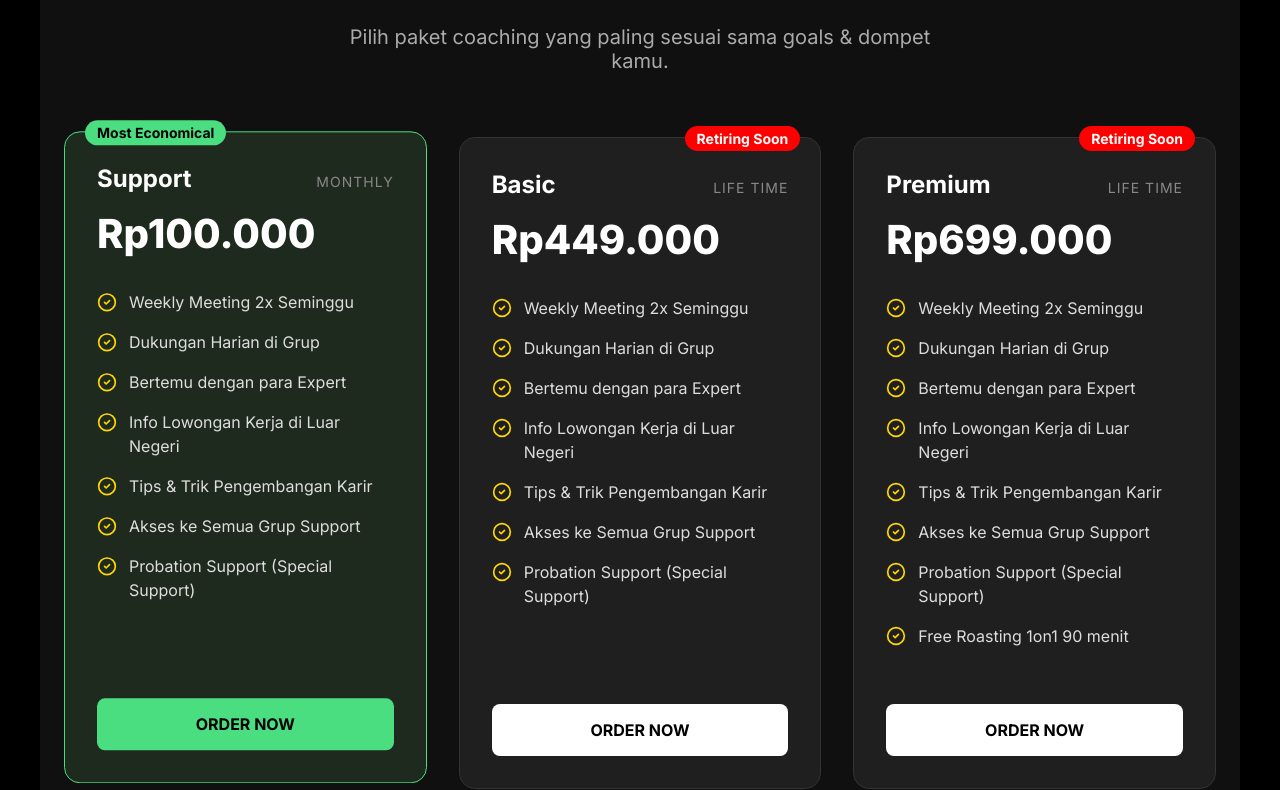
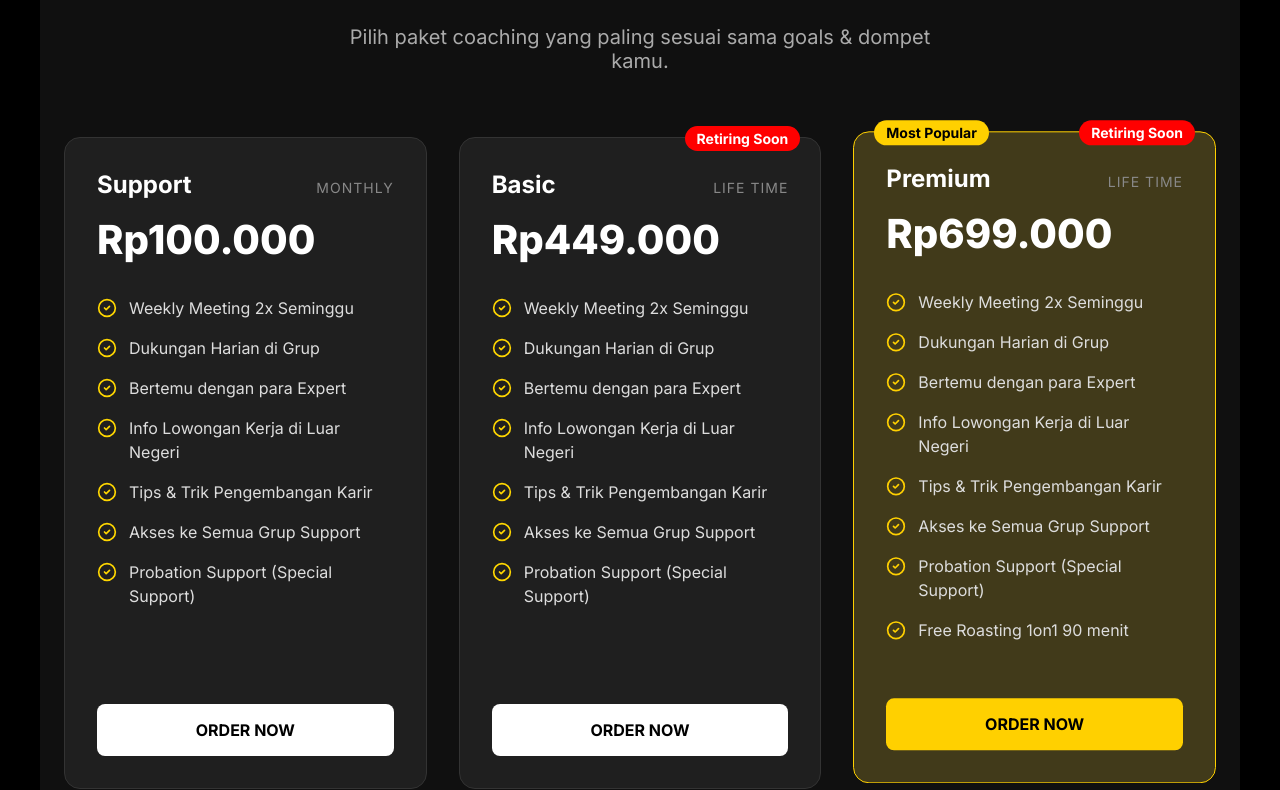
Before and after one commit to alvianzf/learnwithandi.com, a Next.js app: page / in a window 1280 px wide. Shown: the part 8518-9308 px from the top of the page. Built offline with nearby package versions, Linux system fonts and the light colour scheme.

Commit message:
feat: add dynamic highlight color support to OfferSection plans via CSS variables

```diff
--- a/src/components/sections/marketing/OfferSection.module.css
+++ b/src/components/sections/marketing/OfferSection.module.css
@@ -57,9 +57,8 @@
 }
 
 .highlightCard {
-  border-color: #4ADE80;
-  /* Green */
-  background: #1f2a1f;
+  border-color: var(--highlight-color, #4ADE80);
+  background: color-mix(in srgb, var(--highlight-color, #4ADE80) 15%, #1f1f1f);
 }
 
 .popularBadge {
@@ -90,7 +89,7 @@
   position: absolute;
   top: -12px;
   left: 20px;
-  background: #4ADE80;
+  background: var(--highlight-color, #4ADE80);
   color: #000;
   font-weight: 700;
   padding: 0.25rem 0.75rem;
@@ -172,11 +171,11 @@
 }
 
 .highlightCard .ctaButton {
-  background: #4ADE80;
+  background: var(--highlight-color, #4ADE80);
 }
 
 .highlightCard .ctaButton:hover {
-  background: #45ce76;
+  background: color-mix(in srgb, var(--highlight-color, #4ADE80) 80%, black);
 }
 
 .consultationWrapper {
--- a/src/components/sections/marketing/OfferSection.tsx
+++ b/src/components/sections/marketing/OfferSection.tsx
@@ -6,8 +6,24 @@ import { CheckCircle2, MessageCircle } from 'lucide-react';
 
 import { motion } from 'framer-motion';
 
+interface Plan {
+  name: string;
+  price: string;
+  billing: string;
+  features: string[];
+  cta: {
+    text: string;
+    link: string;
+  };
+  highlight: boolean;
+  highlightText: string;
+  highlightColor?: string;
+  retiring?: boolean;
+}
+
 export default function OfferSection() {
   const { offer } = content;
+  const plans = offer.plans as Plan[];
 
   const container = {
     hidden: { opacity: 0 },
@@ -55,11 +71,14 @@ export default function OfferSection() {
           whileInView="show"
           viewport={{ once: true, margin: "-50px" }}
         >
-          {offer.plans?.map((plan, index) => (
+          {plans?.map((plan, index) => (
             <motion.div
               key={index}
               className={`${styles.planCard} ${plan.highlight ? styles.highlightCard : ''}`}
               variants={item}
+              style={{
+                '--highlight-color': plan.highlightColor || '#4ADE80'
+              } as React.CSSProperties}
             >
 
               {plan.retiring && <div className={styles.retiringBadge}>Retiring Soon</div>}
@@ -73,7 +92,7 @@ export default function OfferSection() {
               <ul className={styles.benefits}>
                 {plan.features.map((feature, idx) => (
                   <li key={idx} className={styles.benefitItem}>
-                    <CheckCircle2 color="#FFD700" size={20} className={styles.check} />
+                    <CheckCircle2 color={plan.highlight ? "var(--highlight-color)" : "#FFD700"} size={20} className={styles.check} />
                     <span>{feature}</span>
                   </li>
                 ))}
--- a/src/data/content.ts
+++ b/src/data/content.ts
@@ -279,8 +279,9 @@ export const content = {
           text: "ORDER NOW",
           link: "https://learnwithandi.myr.id/membership/monthly-subscription-90-days-get-jobs-online-courses-linkedin-and-cv-optimisation-68399"
         },
-        highlight: true, // "Most Economical" or similar
-        highlightText: "Most Economical"
+        highlight: false, // "Most Economical" or similar
+        highlightText: "",
+        highlightColor: "#4ADE80"
       },
       {
         name: "Basic",
@@ -298,6 +299,7 @@ export const content = {
         retiring: true,
         highlight: false,
         highlightText: "",
+        highlightColor: "#4ADE80",
         cta: {
           text: "ORDER NOW",
           link: "https://learnwithandi.myr.id/course/90-days-get-jobs-online-courses-linkedin-and-cv-optimisation"
@@ -319,8 +321,9 @@ export const content = {
         ],
         // popular: true,
         retiring: true,
-        highlight: false,
-        highlightText: "",
+        highlight: true,
+        highlightText: "Most Popular",
+        highlightColor: "#ffd000ff",
         cta: {
           text: "ORDER NOW",
           link: "https://learnwithandi.myr.id/course/90-days-get-jobs-online-courses-linkedin-and-cv-optimisation-oyz5"
```
